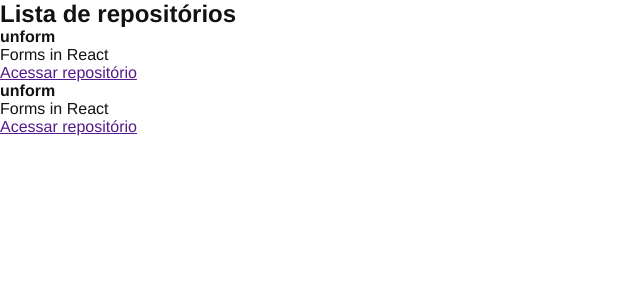
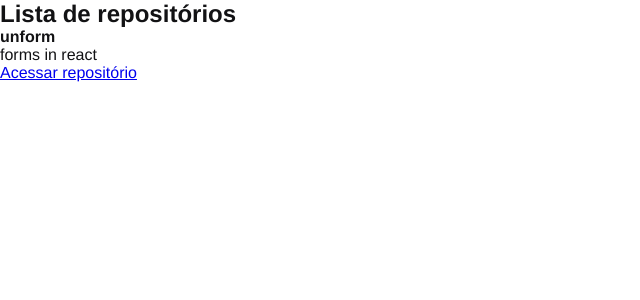
Before and after one commit to ThiagoMartinsSaraiva/ignite-aulas, a React app in the folder 01-github-explorer/: page / in a window 1280 px wide. Shown: the top 300 px of the page, without its empty margins (0-640 px from the left). Built offline with nearby package versions, Linux system fonts and the light colour scheme.

Commit message:
propriedades no React

```diff
--- /dev/null
+++ b/01-github-explorer/src/components/RepositoryItem.jsx
@@ -0,0 +1,12 @@
+export function RepositoryItem(props) {
+  return (
+    <li>
+      <strong>{props.repository?.name ?? 'Default'}</strong>
+      <p>{props.repository.description}</p>
+
+      <a href={props.repository.link}>
+        Acessar repositório
+      </a>
+    </li>
+  )
+}
--- a/01-github-explorer/src/components/RepositoryList.jsx
+++ b/01-github-explorer/src/components/RepositoryList.jsx
@@ -1,25 +1,17 @@
+import { RepositoryItem } from "./RepositoryItem";
+
+const repository = {
+  name: 'unform',
+  description: 'forms in react',
+  link: 'https://github.com/unform/unform'
+}
+
 export function RepositoryList() {
   return (
     <section className="repository-list">
       <h1>Lista de repositórios</h1>
       <ul>
-        <li>
-          <strong>unform</strong>
-          <p>Forms in React</p>
-
-          <a href="">
-            Acessar repositório
-          </a>
-        </li>
-
-        <li>
-          <strong>unform</strong>
-          <p>Forms in React</p>
-
-          <a href="">
-            Acessar repositório
-          </a>
-        </li>
+        <RepositoryItem repository={repository} />
       </ul>
     </section>
   )
```
